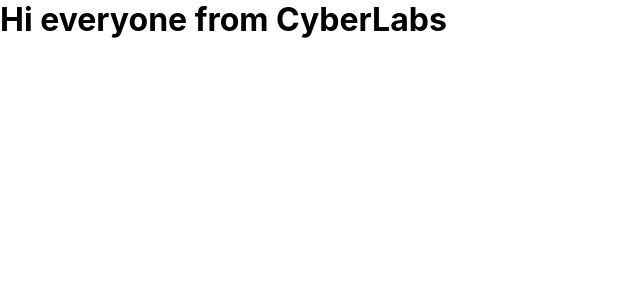
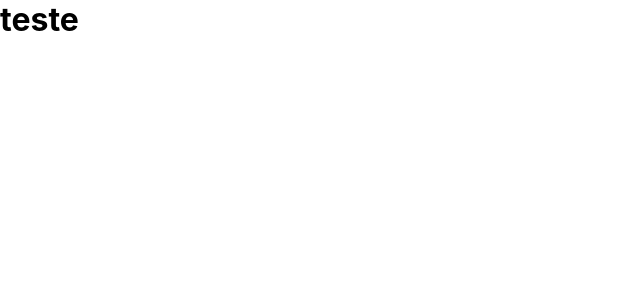
Before and after one commit to rafamoliv/bushi-simplified, a React (Create React App) app: page / in a window 1280 px wide. Shown: the top 300 px of the page, without its empty margins (0-640 px from the left). Built offline with nearby package versions, Linux system fonts and the light colour scheme.

Commit message:
routes and landing structure

```diff
--- a/package.json
+++ b/package.json
@@ -14,6 +14,7 @@
     "react": "^17.0.2",
     "react-dom": "^17.0.2",
     "react-redux": "^7.2.3",
+    "react-router-dom": "^5.2.0",
     "react-scripts": "4.0.3"
   },
   "scripts": {
--- a/src/App.js
+++ b/src/App.js
@@ -3,11 +3,12 @@ import { store } from "./store/index";
 import { Provider } from "react-redux";
 
 import "./assets/globalStyles.scss";
+import Routes from "./routes/routes";
 
 function App() {
   return (
     <Provider store={store}>
-      <h1>Hi everyone from CyberLabs</h1>
+      <Routes />
     </Provider>
   );
 }
--- /dev/null
+++ b/src/components/navbar/index.js
@@ -0,0 +1,3 @@
+import Navbar from "./navbar";
+
+export default Navbar;
--- /dev/null
+++ b/src/pages/Landing/index.js
@@ -0,0 +1,3 @@
+import Landing from "./landing";
+
+export default Landing;
--- /dev/null
+++ b/src/pages/Landing/landing.js
@@ -0,0 +1,11 @@
+import React from "react";
+
+function Landing() {
+  return (
+    <div>
+      <h1>teste</h1>
+    </div>
+  );
+}
+
+export default Landing;
--- /dev/null
+++ b/src/routes/index.js
@@ -0,0 +1,3 @@
+import Routes from "./routes";
+
+export default Routes;
--- /dev/null
+++ b/src/routes/routes.js
@@ -0,0 +1,12 @@
+import React from "react";
+import { BrowserRouter, Route } from "react-router-dom";
+
+import Landing from "../pages/Landing";
+
+export default function Routes() {
+  return (
+    <BrowserRouter>
+      <Route path="/" exact component={Landing} />
+    </BrowserRouter>
+  );
+}
```
Also changed, not shown: src/components/navbar/navbar.js (added, +11 -0 lines), src/components/navbar/style.scss (added), src/pages/Landing/style.scss (added), 1 other file (tests, documents, lock files or other folders).
